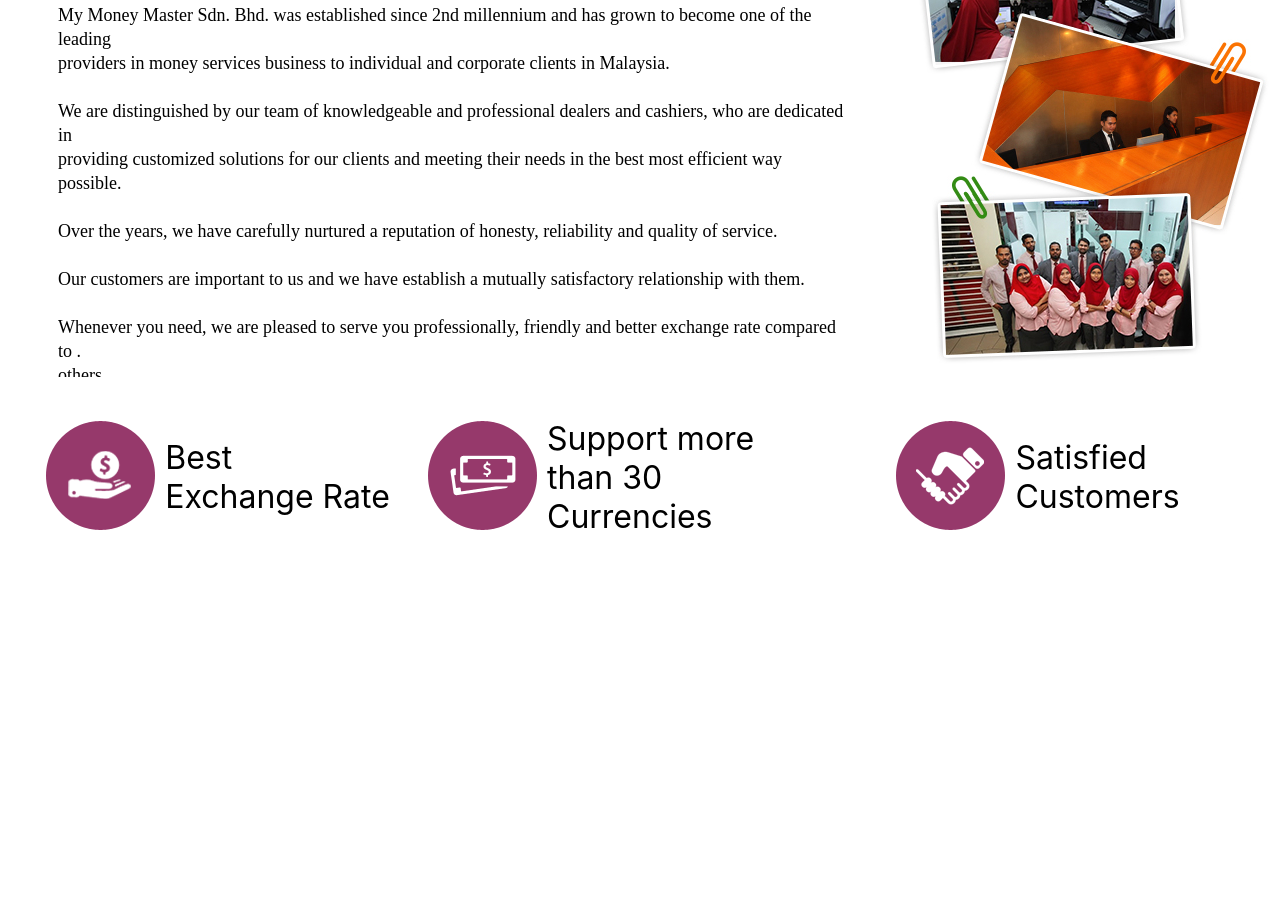
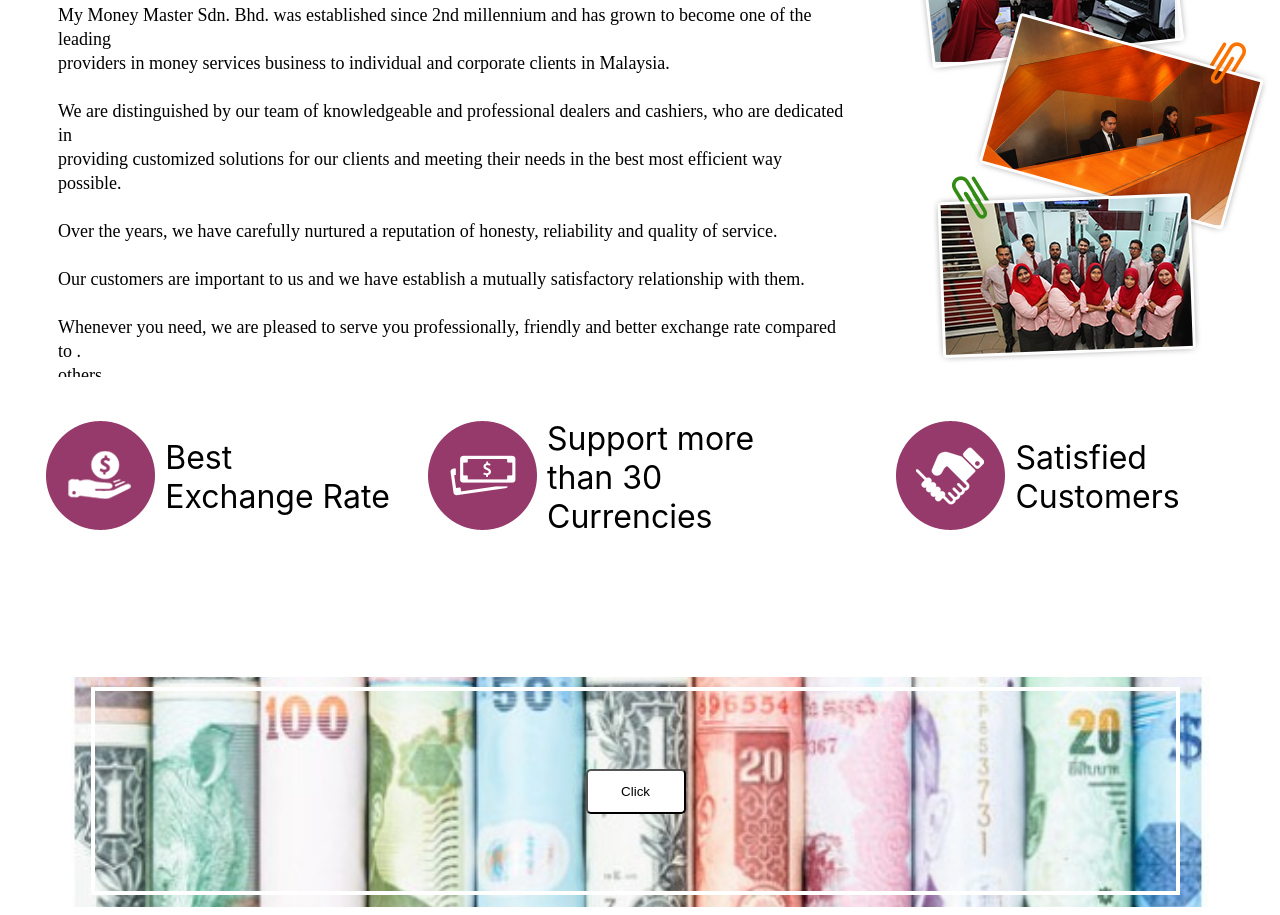
Before and after one commit to sahirahamed/currency-notes, a plain HTML site: page index.html in a window 1280 px wide. Shown: the part 597-1512 px from the top of the page. Before the commit the page ends 1282 px from the top, so only its background shows below. Drawn offline with Linux system fonts and the light colour scheme.

Commit message:
files added

```diff
--- a/index.html
+++ b/index.html
@@ -155,8 +155,21 @@
         </div>
 </section>
 
+<!--  -->
+<div class="click">
 
 
+
+<div class="center">
+<button class="button">Click</button>
+
+
+</div>
+
+
+
+
+</div>
 
 
 
--- a/style.css
+++ b/style.css
@@ -167,3 +167,37 @@ margin-left: 10px;
 
 font-family: -apple-system, BlinkMacSystemFont, 'Segoe UI', Roboto, Oxygen, Ubuntu, Cantarell, 'Open Sans', 'Helvetica Neue', sans-serif;
 }
+.click{
+
+height: 230px;
+width:90%;
+background-image: url(images/currency-notes\ -\ Copy.jpeg);
+background-repeat: no-repeat;
+background-size: cover;
+background-position: center;
+margin: auto;
+position: relative;
+}
+.center{
+
+
+height: 200px;
+width:95%;
+border:4px solid white;
+top: 10px;
+position:absolute;
+left:20px;
+display: flex;
+flex-direction: column;
+justify-content: center;
+align-items: center;
+
+}
+.button{
+
+
+height: 45px;
+width:100px;
+background-color: white;
+border-radius: 5px;
+}
```
